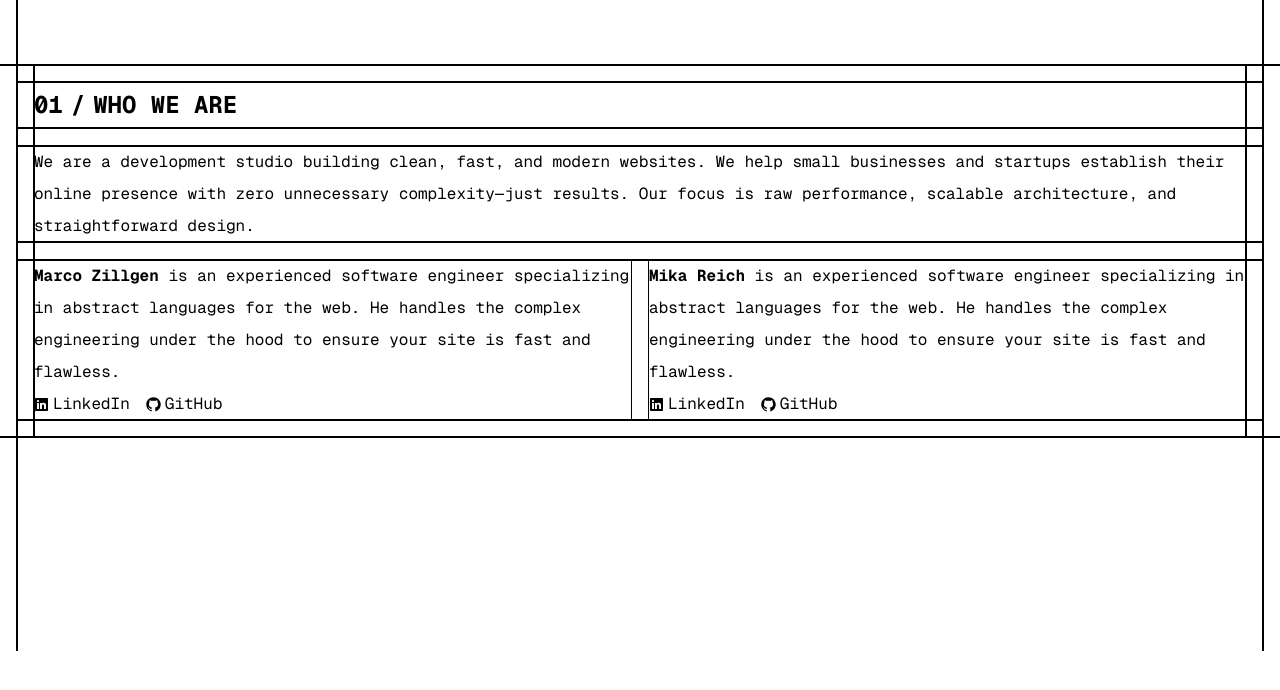
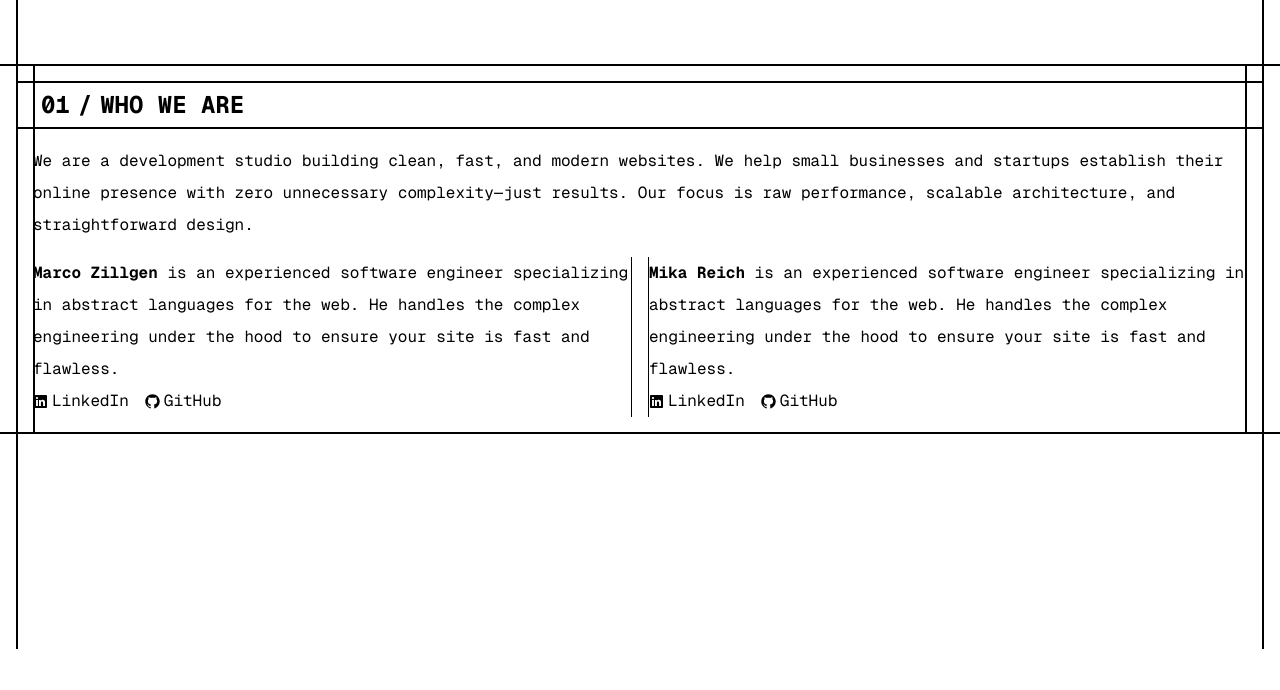
Before and after one commit to mikareich/mmdev-brand, a Next.js app: page / in a window 1280 px wide. Shown: the top 690 px of the page. Built offline with nearby package versions, Linux system fonts and the light colour scheme.

Commit message:
feat(Section): support headerActions with 2-col layout
When headerActions is provided, the section grid switches to
two columns and the header renders a grid with the title on
the left and actions on the right.

```diff
--- a/src/components/Section.tsx
+++ b/src/components/Section.tsx
@@ -1,5 +1,4 @@
 import type React from "react";
-import { isValidElement } from "react";
 import cn from "~/utils/cn";
 import { zeroPad } from "~/utils/zeroPad";
 import BorderBox from "./BorderBox";
@@ -19,35 +18,36 @@ export default function Section({
   contents,
   ...props
 }: SectionProps) {
+  const hasActions = !!headerActions;
+
   return (
-    <BorderBox className="border-theme-border">
+    <BorderBox className="border-theme-border" asChild>
       <section
         className={cn(
-          `w-fill p-2 sm:p-4 bg-theme-background-accent overflow-hidden grid gap-4
-          ${headerActions ? "grid-cols-2" : "grid-cols-1"}`,
+          "w-fill p-2 sm:p-4 bg-theme-background-accent overflow-hidden grid gap-4",
+          hasActions ? "grid-cols-2" : "grid-cols-1",
           className,
         )}
         {...props}
       >
-        <BorderBox className="grid grid-cols-subgrid col-span-full py-1 sm:py-2 leading-none border-theme-border-subtle">
-          <h2 className="flex gap-2 font-bold text-2xl">
-            <span className="text-theme-text-subtle">{zeroPad(level)}</span>
-            <span className="text-theme-text-subtle">/</span>
-            <span className="text-theme-text uppercase">{title}</span>
-          </h2>
+        <BorderBox
+          asChild
+          className="col-span-full p-1 sm:p-2 leading-none border-theme-border-subtle"
+        >
+          <div className={cn(hasActions && "grid grid-cols-2 items-center")}>
+            <h2 className="flex gap-2 font-bold text-2xl">
+              <span className="text-theme-text-subtle">{zeroPad(level)}</span>
+              <span className="text-theme-text-subtle">/</span>
+              <span className="text-theme-text uppercase">{title}</span>
+            </h2>
 
-          {headerActions}
+            {hasActions && (
+              <div className="justify-self-end">{headerActions}</div>
+            )}
+          </div>
         </BorderBox>
 
-        {contents.map((content) => {
-          if (!isValidElement<React.ReactElement>(content)) return null;
-
-          return (
-            <BorderBox className="border-theme-border-subtle" key={content.key}>
-              {content}
-            </BorderBox>
-          );
-        })}
+        {contents}
       </section>
     </BorderBox>
   );
```
